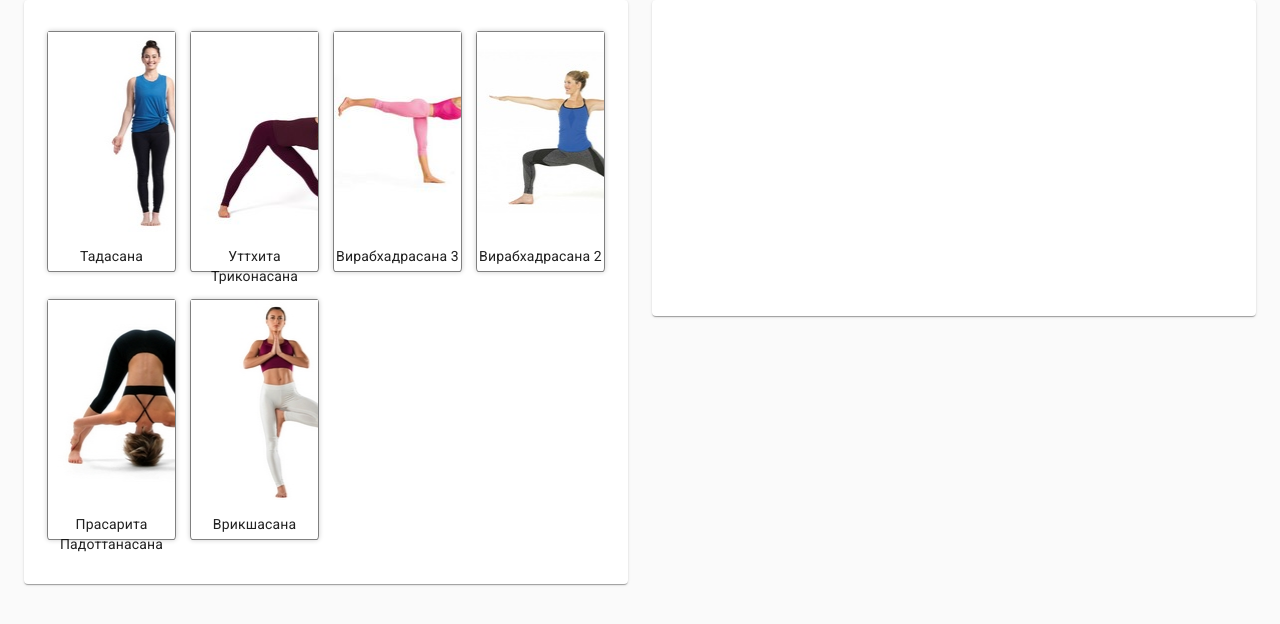
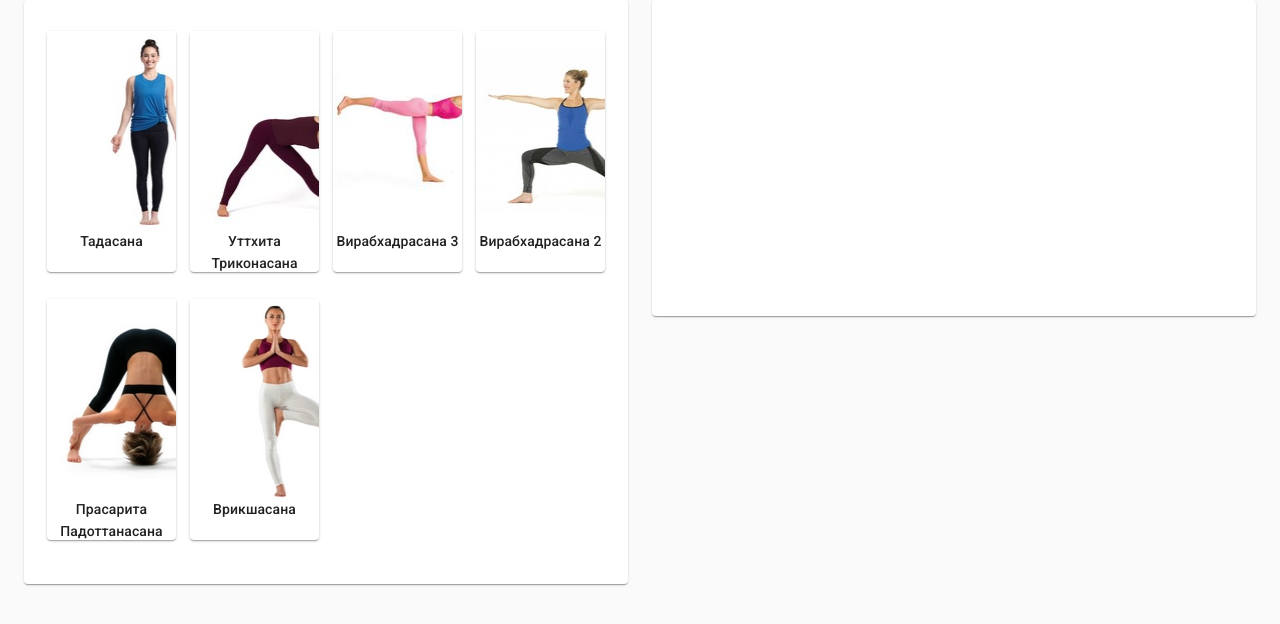
Before and after one commit to Zadovsky/YogaSequenceBuilder, a React (Create React App) app: page / in a window 1280 px wide. Shown: the top 624 px of the page. Built offline with nearby package versions, Linux system fonts and the light colour scheme.

Commit message:
Оформил карточки асан

```diff
--- a/src/components/AsanaCard.css
+++ b/src/components/AsanaCard.css
@@ -26,9 +26,9 @@
 .AsanaCardInnerDiv {
   width: 90%;
   height: 90%;
-  border: gray 1px solid;
-  border-radius: 2%;
-  box-shadow: 0 0 5px rgba(0, 0, 0, 0.2);
+  border-radius: 4px;
+  box-shadow: 0px 1px 3px 0px rgba(0, 0, 0, 0.2),
+    0px 1px 1px 0px rgba(0, 0, 0, 0.14), 0px 2px 1px -1px rgba(0, 0, 0, 0.12);
   margin: auto;
   margin-top: 5%;
 }
--- a/src/components/AsanaCard.js
+++ b/src/components/AsanaCard.js
@@ -1,5 +1,6 @@
 import React from "react";
 import "./AsanaCard.css";
+import Typography from "@material-ui/core/Typography";
 
 export default function AsanaCard(props) {
   var classArr = ["AsanaCard"];
@@ -21,7 +22,9 @@ export default function AsanaCard(props) {
             height: "200px"
           }}
         ></div>
-        <p>{props.name}</p>
+        <Typography variant="subtitle2" color="textPrimary" component="p">
+          {props.name}
+        </Typography>
       </div>
     </div>
   );
--- a/src/reducers/schedule.js
+++ b/src/reducers/schedule.js
@@ -107,10 +107,6 @@ export function scheduleReducer(state = initialState, action) {
         };
       }
 
-      // action.payload.e.persist();
-      // console.log(action.payload.e.target);
-      // console.log(newState);
-
       return {
         ...state,
         ...newState
```
